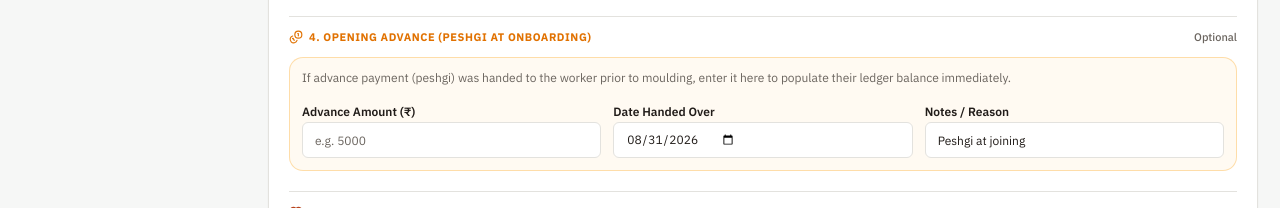
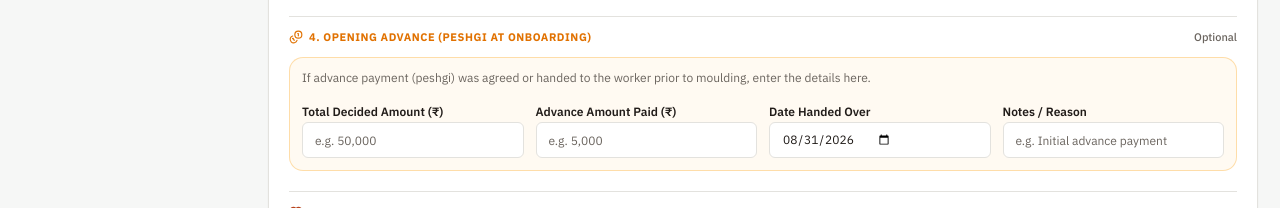
Before and after one commit to vishalbodkhe531/Bricksetu, a Next.js app: page /workers/new in a window 1280 px wide. Shown: the part 812-1020 px from the top of the page. Built offline with nearby package versions, Linux system fonts and the light colour scheme; no server answers.

Commit message:
add totle ammout field in worker register form

```diff
--- a/app/(dashboard)/workers/[id]/page.tsx
+++ b/app/(dashboard)/workers/[id]/page.tsx
@@ -9,6 +9,7 @@ import {
   Briefcase,
   Calendar,
   Clock,
+  Coins,
   Edit,
   FileText,
   HeartHandshake,
@@ -218,13 +219,13 @@ export default function WorkerDetailPage({ params }: WorkerDetailPageProps) {
 
         <div className="p-3 rounded-lg border border-border bg-card shadow-xs space-y-0.5">
           <span className="text-[10px] font-bold uppercase tracking-wider text-muted-foreground flex items-center gap-1">
-            <Receipt className="h-3 w-3 text-emerald-500" /> Settlements Count
+            <Coins className="h-3 w-3 text-emerald-500" /> Total Decided Amount
           </span>
           <span className="text-lg font-bold font-mono text-foreground block tabular-nums">
-            {worker.worker_settlements?.length || 0}
+            ₹{Number(worker.total_decided_advance_amount || 0).toLocaleString("en-IN")}
           </span>
           <span className="text-[10px] text-muted-foreground">
-            Processed wage payouts
+            Agreed Peshgi at onboarding
           </span>
         </div>
       </div>
--- a/features/workers/components/WorkerForm.tsx
+++ b/features/workers/components/WorkerForm.tsx
@@ -63,9 +63,10 @@ export function WorkerForm({
       id_proof_number: initialData?.id_proof_number || "",
       photo_url: initialData?.photo_url || "",
       // Opening advance
+      total_decided_advance_amount: undefined,
       opening_advance_amount: undefined,
       opening_advance_date: new Date().toISOString().split("T")[0],
-      opening_advance_reason: "Peshgi at joining",
+      opening_advance_reason: "",
       // Emergency contact
       emergency_contact_name: initialData?.emergency_contact_name || "",
       emergency_contact_phone: initialData?.emergency_contact_phone || "",
@@ -75,6 +76,10 @@ export function WorkerForm({
 
   const selectedCategory =
     useWatch({ control: form.control, name: "category" }) || "PIECE_RATE";
+  const totalDecidedAmount = useWatch({
+    control: form.control,
+    name: "total_decided_advance_amount",
+  });
   const openingAdvanceAmount = useWatch({
     control: form.control,
     name: "opening_advance_amount",
@@ -128,6 +133,7 @@ export function WorkerForm({
             <WorkerOpeningAdvanceSection
               form={form}
               openingAdvanceAmount={openingAdvanceAmount}
+              totalDecidedAmount={totalDecidedAmount}
             />
           )}
 
--- a/features/workers/components/sections/WorkerOpeningAdvanceSection.tsx
+++ b/features/workers/components/sections/WorkerOpeningAdvanceSection.tsx
@@ -15,17 +15,20 @@ import { Input } from "@/components/ui/input";
 interface WorkerOpeningAdvanceSectionProps {
   form: UseFormReturn<any>;
   openingAdvanceAmount?: number;
+  totalDecidedAmount?: number;
 }
 
 export function WorkerOpeningAdvanceSection({
   form,
   openingAdvanceAmount,
+  totalDecidedAmount,
 }: WorkerOpeningAdvanceSectionProps) {
   return (
     <div className="space-y-3 pt-3 border-t border-border">
       <div className="flex items-center justify-between">
         <h3 className="text-[11px] font-bold text-amber-600 dark:text-amber-400 uppercase tracking-wider flex items-center gap-1.5">
-          <Coins className="h-3.5 w-3.5" /> 4. Opening Advance (Peshgi at Onboarding)
+          <Coins className="h-3.5 w-3.5" /> 4. Opening Advance (Peshgi at
+          Onboarding)
         </h3>
         <span className="text-[11px] font-medium text-muted-foreground">
           Optional
@@ -34,26 +37,74 @@ export function WorkerOpeningAdvanceSection({
 
       <div className="p-3 rounded-lg border border-amber-500/30 bg-amber-500/5 space-y-3">
         <p className="text-xs text-muted-foreground">
-          If advance payment (peshgi) was handed to the worker prior to moulding, enter it here to populate their ledger balance immediately.
+          If advance payment (peshgi) was agreed or handed to the worker prior
+          to moulding, enter the details here.
         </p>
 
-        <div className="grid grid-cols-1 md:grid-cols-3 gap-3">
-          {/* Advance Amount */}
+        <div className="grid grid-cols-1 sm:grid-cols-2 md:grid-cols-4 gap-3">
+          {/* Total Decided Amount */}
+          <FormField
+            control={form.control}
+            name="total_decided_advance_amount"
+            render={({ field }) => (
+              <FormItem className="space-y-1">
+                <FormLabel>Total Decided Amount (₹)</FormLabel>
+                <FormControl>
+                  <Input
+                    type="text"
+                    inputMode="numeric"
+                    placeholder="e.g. 50,000"
+                    className="bg-card h-9"
+                    value={
+                      field.value !== undefined &&
+                      field.value !== null &&
+                      field.value !== ""
+                        ? Number(field.value).toLocaleString("en-IN")
+                        : ""
+                    }
+                    onChange={(e) => {
+                      const raw = e.target.value.replace(/,/g, "");
+                      if (raw === "") {
+                        field.onChange(undefined);
+                      } else if (!isNaN(Number(raw))) {
+                        field.onChange(Number(raw));
+                      }
+                    }}
+                  />
+                </FormControl>
+                <FormMessage />
+              </FormItem>
+            )}
+          />
+
+          {/* Advance Amount Paid */}
           <FormField
             control={form.control}
             name="opening_advance_amount"
             render={({ field }) => (
               <FormItem className="space-y-1">
-                <FormLabel>Advance Amount (₹)</FormLabel>
+                <FormLabel>Advance Amount Paid (₹)</FormLabel>
                 <FormControl>
                   <Input
-                    type="number"
-                    step="1"
-                    min="0"
-                    placeholder="e.g. 5000"
+                    type="text"
+                    inputMode="numeric"
+                    placeholder="e.g. 5,000"
                     className="bg-card h-9"
-                    {...field}
-                    value={field.value ?? ""}
+                    value={
+                      field.value !== undefined &&
+                      field.value !== null &&
+                      field.value !== ""
+                        ? Number(field.value).toLocaleString("en-IN")
+                        : ""
+                    }
+                    onChange={(e) => {
+                      const raw = e.target.value.replace(/,/g, "");
+                      if (raw === "") {
+                        field.onChange(undefined);
+                      } else if (!isNaN(Number(raw))) {
+                        field.onChange(Number(raw));
+                      }
+                    }}
                   />
                 </FormControl>
                 <FormMessage />
@@ -90,7 +141,7 @@ export function WorkerOpeningAdvanceSection({
                 <FormLabel>Notes / Reason</FormLabel>
                 <FormControl>
                   <Input
-                    placeholder="e.g. Peshgi advance at joining"
+                    placeholder="e.g. Initial advance payment"
                     className="bg-card h-9"
                     {...field}
                     value={field.value || ""}
@@ -102,15 +153,32 @@ export function WorkerOpeningAdvanceSection({
           />
         </div>
 
-        {Number(openingAdvanceAmount) > 0 && (
+        {(Number(openingAdvanceAmount) > 0 ||
+          Number(totalDecidedAmount) > 0) && (
           <div className="flex items-center gap-2 p-2 rounded-md bg-amber-500/10 text-amber-700 dark:text-amber-300 text-xs font-medium border border-amber-500/20">
             <AlertTriangle className="h-3.5 w-3.5 shrink-0" />
             <span>
-              Worker will be initialized with an outstanding advance ledger balance of{" "}
-              <strong>
-                ₹{Number(openingAdvanceAmount).toLocaleString("en-IN")}
-              </strong>
-              .
+              {Number(totalDecidedAmount) > 0 && (
+                <>
+                  Total agreed Peshgi:{" "}
+                  <strong>
+                    ₹{Number(totalDecidedAmount).toLocaleString("en-IN")}
+                  </strong>
+                  .{" "}
+                </>
+              )}
+              {Number(openingAdvanceAmount) > 0 ? (
+                <>
+                  Worker will be initialized with an outstanding advance ledger
+                  balance of{" "}
+                  <strong>
+                    ₹{Number(openingAdvanceAmount).toLocaleString("en-IN")}
+                  </strong>
+                  .
+                </>
+              ) : (
+                <>No initial advance paid yet.</>
+              )}
             </span>
           </div>
         )}
--- a/features/workers/schemas/worker.schema.ts
+++ b/features/workers/schemas/worker.schema.ts
@@ -67,6 +67,13 @@ export const workerInputSchema = z.object({
   photo_url: z.string().trim().optional().nullable(),
 
   // Opening Advance (Peshgi given at joining)
+  total_decided_advance_amount: z
+    .coerce
+    .number()
+    .min(0, "Total decided amount must be a non-negative number")
+    .optional()
+    .nullable(),
+
   opening_advance_amount: z
     .coerce
     .number()
--- a/features/workers/services/workers.service.ts
+++ b/features/workers/services/workers.service.ts
@@ -86,6 +86,7 @@ export async function getWorkers(
       updated_at: w.updated_at.toISOString(),
       current_rate_amount: currentRateAmount,
       advance_balance: advanceBalance,
+      total_decided_advance_amount: w.total_decided_advance_amount ? Number(w.total_decided_advance_amount) / 100 : 0,
       worker_wage_rates: w.rate_history.map((r: any) => ({
         id: r.id,
         worker_id: r.worker_id,
@@ -165,6 +166,7 @@ export async function getWorkerById(id: string, organizationId: string) {
     updated_at: w.updated_at.toISOString(),
     current_rate_amount: currentRateAmount,
     advance_balance: advanceBalance,
+    total_decided_advance_amount: w.total_decided_advance_amount ? Number(w.total_decided_advance_amount) / 100 : 0,
     current_rate: latestRate
       ? {
           id: latestRate.id,
@@ -234,6 +236,9 @@ export async function createWorker(organizationId: string, input: WorkerInput) {
         joining_date: input.joining_date
           ? new Date(input.joining_date)
           : new Date(),
+        total_decided_advance_amount: input.total_decided_advance_amount
+          ? BigInt(Math.round(input.total_decided_advance_amount * 100))
+          : null,
         is_active: input.status !== "inactive",
       },
     });
@@ -265,6 +270,12 @@ export async function createWorker(organizationId: string, input: WorkerInput) {
         ? new Date(input.joining_date)
         : new Date();
 
+      const descriptionText =
+        input.opening_advance_reason?.trim() ||
+        (input.total_decided_advance_amount && input.total_decided_advance_amount > 0
+          ? `Opening advance (Total Decided: ₹${input.total_decided_advance_amount})`
+          : "Opening advance at joining");
+
       await tx.charges.create({
         data: {
           business_unit_id: organizationId,
@@ -273,7 +284,7 @@ export async function createWorker(organizationId: string, input: WorkerInput) {
           charge_type: "ADVANCE",
           charge_date: advanceDate,
           amount_paise: advancePaise,
-          description: input.opening_advance_reason || "Opening advance at joining (Peshgi)",
+          description: descriptionText,
         },
       });
     }
@@ -302,6 +313,7 @@ export async function createWorker(organizationId: string, input: WorkerInput) {
       updated_at: created.updated_at.toISOString(),
       current_rate_amount: initialRateAmount,
       advance_balance: openingAdvanceBalance,
+      total_decided_advance_amount: input.total_decided_advance_amount || 0,
     };
   });
 }
--- a/features/workers/types/worker.types.ts
+++ b/features/workers/types/worker.types.ts
@@ -45,6 +45,7 @@ export interface Worker {
   // Derived fields
   current_rate_amount?: number;
   advance_balance?: number;
+  total_decided_advance_amount?: number;
 }
 
 export interface WorkerWageRate {
```
Also changed, not shown: features/workers/components/sections/WorkerEmploymentSection.tsx (+15 -5 lines), 2 other files (tests, documents, lock files or other folders).
